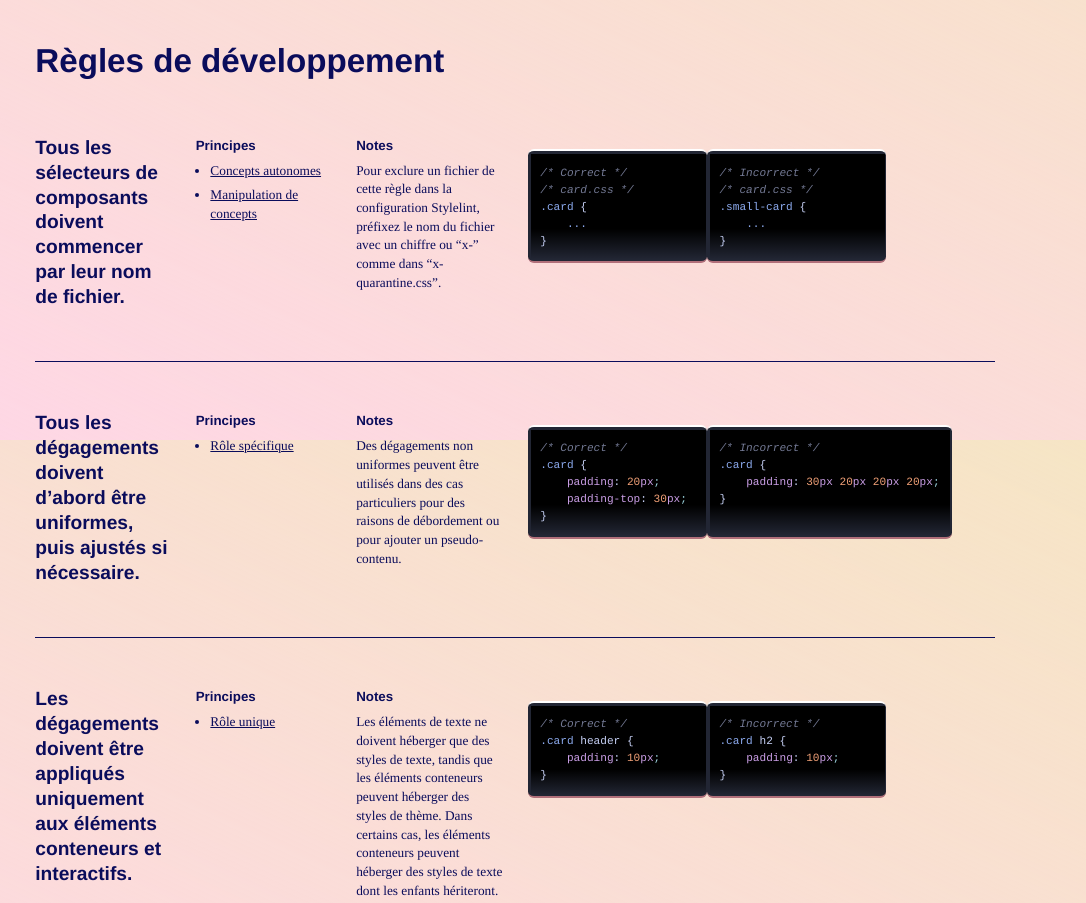
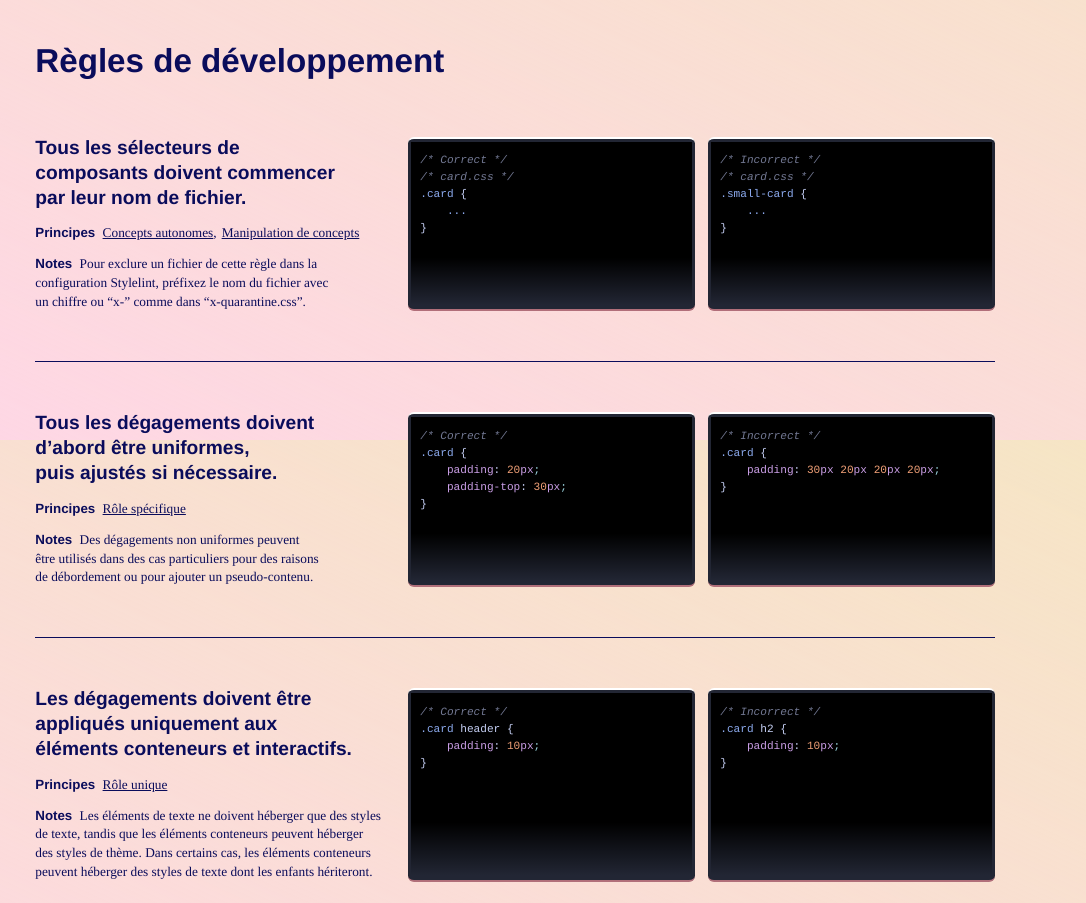
Before and after one commit to efficientcss/ecss.info, a plain HTML site: page fr/index.html in a window 1280 px wide. Shown: the part 5960-6863 px from the top of the page, without its empty margins (194-1280 px from the left). Drawn offline with Linux system fonts and the light colour scheme; a web font is replaced by a local one.

Commit message:
Add missing CSS link.

```diff
--- a/fr/index.html
+++ b/fr/index.html
@@ -358,6 +358,7 @@ HTML natif, on utilise mieux le HTML. Meilleur CSS et meilleur HTML
 produisent une meilleure expérience utilisateur.</p>
 </article>
 </section>
+<link rel="stylesheet" href="../assets/css/6.components/of-side-by-side-text-code.css">
 <section class="of-side-by-side-text-code">
 <h2 id="regles">Règles de développement</h2>
 <!-- - [TODO] : use of style attributes with custom properties. -->
--- a/src/content/fr.xml
+++ b/src/content/fr.xml
@@ -365,6 +365,7 @@ HTML natif, on utilise mieux le HTML. Meilleur CSS et meilleur HTML
 produisent une meilleure expérience utilisateur.</p>
 </article>
 </section>
+<link rel="stylesheet" href="../assets/css/6.components/of-side-by-side-text-code.css" />
 <section class="of-side-by-side-text-code">
 <h2 id="regles">Règles de développement</h2>
 <!-- - [TODO] : use of style attributes with custom properties. -->
```
Also changed, not shown: src/content/fr.txt.
